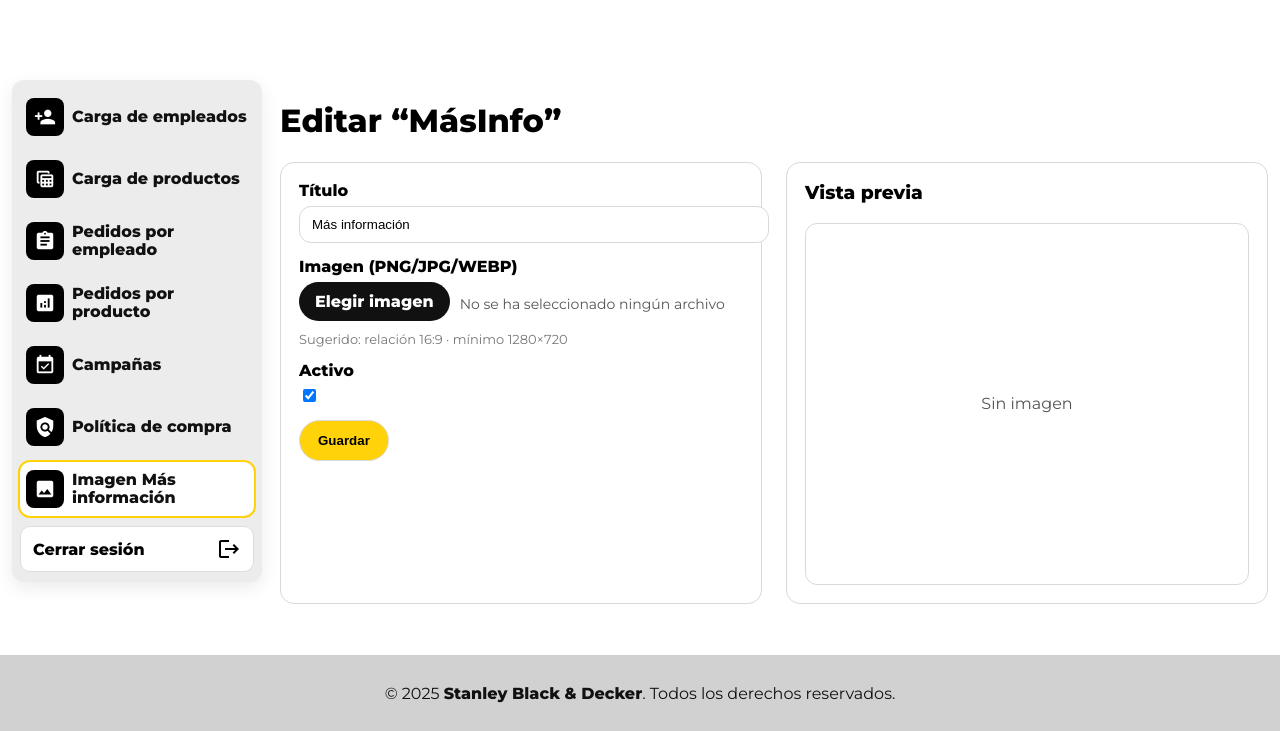
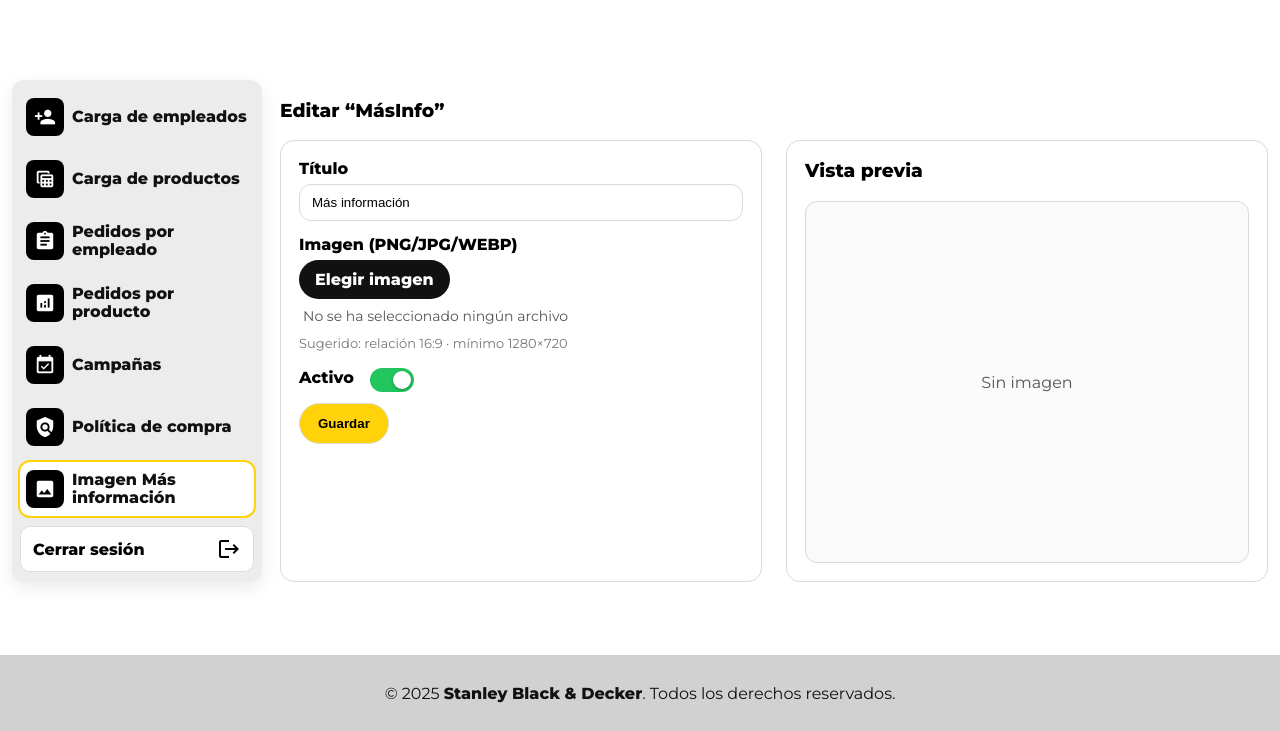
Before and after one commit to Marianavc02/Proyecto2, a Django app: page /administrador/mas-info/editar/ in a window 1280 px wide. Shown: the part 69-800 px from the top of the page. Run offline with Django 5.2, Linux system fonts and the light colour scheme; the visitor is signed in with stand-in values (Sample User, id 1); data comes from the database, SQL or seed files in the repository; data that the repository does not hold is empty; some libraries are stand-ins or nearby versions.

Commit message:
fix: mejorar diseño del HTML de MásInfo y toggle Activo

```diff
--- a/administrador/templates/administrador/editar_masinfo.html
+++ b/administrador/templates/administrador/editar_masinfo.html
@@ -3,41 +3,168 @@
 {% block admin_content %}
 
 <style>
-  .grid { display:grid; grid-template-columns: 1fr 1fr; gap: 24px; }
-  .card { background:#fff; border:1px solid #D9D9D9; border-radius:14px; padding:18px; }
-
-  .field { margin-bottom:14px; }
-  .field label { font-weight:800; display:block; margin-bottom:6px; }
-
-  .input-sm{
-    width:100%; padding:10px 12px; border:1px solid #D9D9D9; border-radius:12px;
-    outline: none;
+  .grid {
+    display:grid;
+    grid-template-columns: 1fr 1fr;
+    gap: 24px;
+    align-items:stretch;
   }
 
-  /* File input bonito */
-  .file-row { display:flex; align-items:center; gap:10px; flex-wrap:wrap; }
+  .card {
+    background:#fff;
+    border:1px solid #D9D9D9;
+    border-radius:14px;
+    padding:18px;
+    display:flex;
+    flex-direction:column;
+  }
+
+  .field {
+    margin-bottom:14px;
+    display:flex;
+    flex-direction:column;
+    gap:6px;
+  }
+
+  .field label {
+    font-weight:800;
+  }
+
+  .input-sm {
+    width:100%;
+    padding:10px 12px;
+    border:1px solid #D9D9D9;
+    border-radius:12px;
+    outline:none;
+    box-sizing:border-box;
+  }
+
+  /* ---------- FILE INPUT ---------- */
+  .file-row {
+    display:flex;
+    flex-direction:column;
+    align-items:flex-start;
+    gap:8px;
+  }
+
   .file-input { display:none; }
+
   .file-btn {
-    display:inline-block; background:#111; color:#fff; border:none; border-radius:999px;
-    padding:10px 16px; font-weight:800; cursor:pointer;
+    display:inline-block;
+    background:#111;
+    color:#fff;
+    border:none;
+    border-radius:999px;
+    padding:10px 16px;
+    font-weight:800;
+    cursor:pointer;
   }
-  .file-name { color:#555; font-size:14px; }
 
-  .hint { color:#777; font-size:13px; margin-top:4px; }
+  .file-name {
+    color:#555;
+    font-size:14px;
+    margin-left:4px;
+    text-wrap:pretty;
+  }
 
-  /* Botones */
-  .btn { display:inline-block; border:none; border-radius:1000px; padding:12px 18px; cursor:pointer; font-weight:800; }
-  .btn-primary { background:#FFD20A; color:#000; border:1px solid #D9D9D9; }
-  .btn-danger { background:#e74c3c; color:#fff; }
+  .hint {
+    color:#777;
+    font-size:13px;
+    margin-top:4px;
+  }
 
-  /* Preview */
-  .preview { border:1px solid #D9D9D9; border-radius:12px; overflow:hidden; display:grid; place-items:center; min-height:360px; }
-  .preview img{ max-width:100%; height:auto; display:block; }
+  /* ---------- TOGGLE ACTIVO BONITO ---------- */
+  .pc-toggle-label {
+    display:flex;
+    align-items:center;
+    gap:12px; /* 🔥 más cerca del texto */
+  }
 
-  @media (max-width: 960px){ .grid { grid-template-columns: 1fr; } }
+  .pc-switch {
+    position:relative;
+    width:44px;
+    height:24px;
+    flex-shrink:0;
+  }
+
+  .pc-switch input[type="checkbox"] {
+    appearance:none;
+    -webkit-appearance:none;
+    width:100%;
+    height:100%;
+    border-radius:999px;
+    background:#d0d0d0;
+    cursor:pointer;
+    position:relative;
+    transition:background .2s ease;
+  }
+
+  .pc-switch input[type="checkbox"]::before {
+    content:"";
+    position:absolute;
+    top:3px;
+    left:3px;
+    width:18px;
+    height:18px;
+    border-radius:50%;
+    background:#fff;
+    box-shadow:0 1px 3px rgba(0,0,0,0.3);
+    transition:transform .2s ease;
+  }
+
+  .pc-switch input[type="checkbox"]:checked {
+    background:#22c55e;
+  }
+
+  .pc-switch input[type="checkbox"]:checked::before {
+    transform:translateX(20px);
+  }
+
+  /* ---------- BOTONES ---------- */
+  .btn {
+    display:inline-block;
+    border:none;
+    border-radius:1000px;
+    padding:12px 18px;
+    cursor:pointer;
+    font-weight:800;
+  }
+
+  .btn-primary {
+    background:#FFD20A;
+    color:#000;
+    border:1px solid #D9D9D9;
+  }
+
+  .btn-danger {
+    background:#e74c3c;
+    color:#fff;
+  }
+
+  /* ---------- PREVIEW ---------- */
+  .preview {
+    border:1px solid #D9D9D9;
+    border-radius:12px;
+    overflow:hidden;
+    display:grid;
+    place-items:center;
+    min-height:360px;
+    background:#fafafa;
+    flex:1;
+  }
+
+  .preview img {
+    max-width:100%;
+    height:auto;
+    display:block;
+  }
+
+  @media (max-width: 960px){
+    .grid { grid-template-columns: 1fr; }
+  }
 </style>
 
-<h1 class="ad-title">Editar “MásInfo”</h1>
+<h3 class="ad-title">Editar “MásInfo”</h3>
 
 <div class="grid">
   <!-- IZQUIERDA: FORM -->
@@ -52,20 +179,22 @@
 
       <div class="field">
         <label>Imagen (PNG/JPG/WEBP)</label>
-
-        <!-- file input custom -->
         <div class="file-row">
           <label for="id_imagen" class="file-btn">Elegir imagen</label>
           <input id="id_imagen" class="file-input" type="file" name="imagen" accept="image/png,image/jpeg,image/webp">
           <span id="file-name" class="file-name">No se ha seleccionado ningún archivo</span>
         </div>
-
         <div class="hint">Sugerido: relación 16:9 · mínimo 1280×720</div>
       </div>
 
+      <!-- ACTIVO -->
       <div class="field">
-        <label for="id_activo">Activo</label>
-        {{ form.activo }}
+        <div class="pc-toggle-label">
+          <label for="{{ form.activo.id_for_label }}">Activo</label>
+          <div class="pc-switch">
+            {{ form.activo }}
+          </div>
+        </div>
       </div>
 
       <div style="display:flex; gap:10px; flex-wrap:wrap; margin-top:6px;">
@@ -96,7 +225,7 @@
 </div>
 
 <script>
-(function(){
+document.addEventListener("DOMContentLoaded", function(){
   const input = document.getElementById('id_imagen');
   const nameEl = document.getElementById('file-name');
   const preview = document.getElementById('preview');
@@ -104,21 +233,20 @@
   if (!input) return;
 
   input.addEventListener('change', function(){
-    if (!input.files || !input.files.length) {
+    if (!input.files.length) {
       nameEl.textContent = 'No se ha seleccionado ningún archivo';
       return;
     }
-    const f = input.files[0];
-    nameEl.textContent = f.name;
+    const file = input.files[0];
+    nameEl.textContent = `Archivo seleccionado: ${file.name} · Da clic en "Guardar" para cargar la imagen`;
 
-    // Vista previa en vivo
-    if (preview && f.type.startsWith('image/')) {
+    if (preview && file.type.startsWith('image/')) {
       const reader = new FileReader();
-      reader.onload = e => { preview.src = e.target.result; };
-      reader.readAsDataURL(f);
+      reader.onload = e => preview.src = e.target.result;
+      reader.readAsDataURL(file);
     }
   });
-})();
+});
 </script>
 
 {% endblock %}
```
